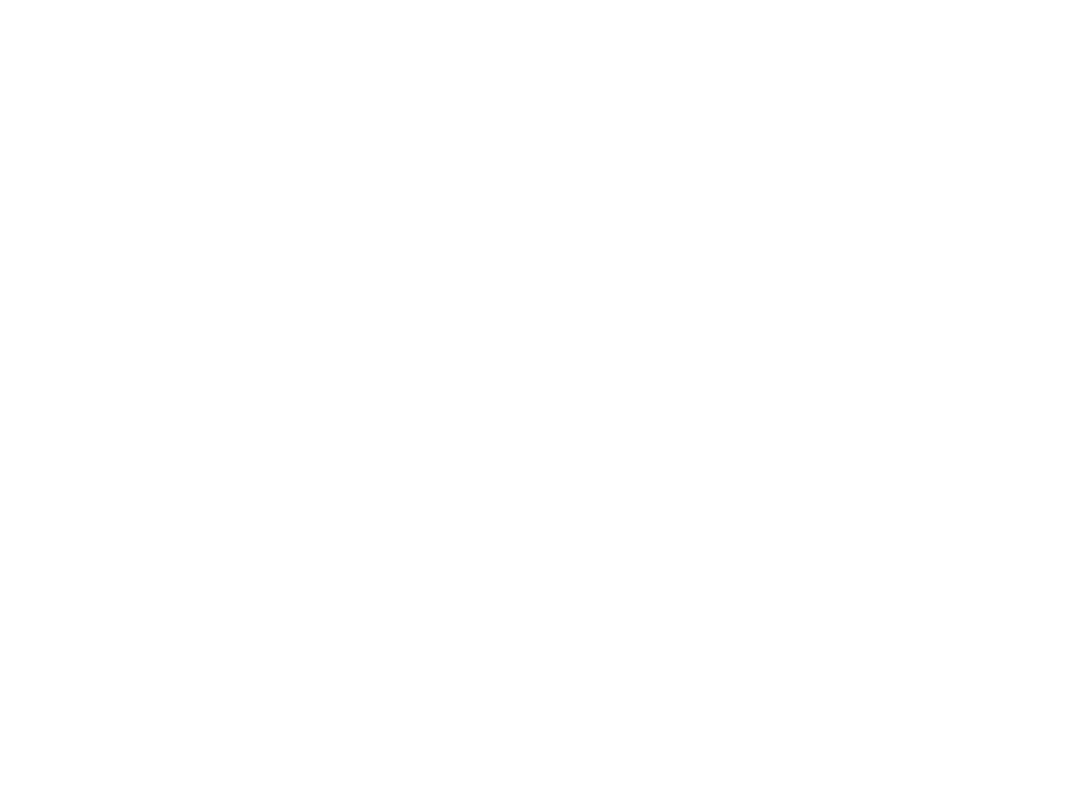
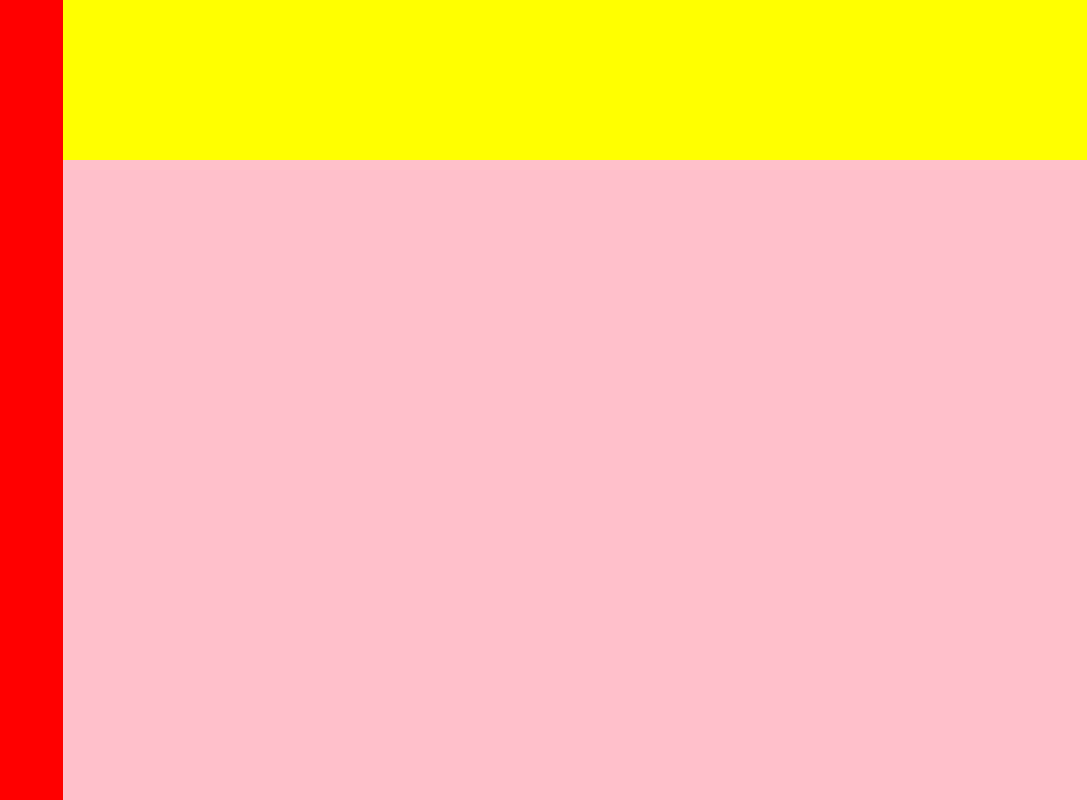
Before and after one commit to HannahCunliffe/admin_dashboard, a plain HTML site: page index.html in a window 1280 px wide. Shown: the whole page, without its empty margins (193-1280 px from the left). Drawn offline with Linux system fonts and the light colour scheme.

Commit message:
plotted basic page layout in html and css

```diff
--- a/index.html
+++ b/index.html
@@ -7,6 +7,16 @@
     <title>Admin Dashboard</title>
 </head>
 <body>
+    <div class="pageContainer">
+        <div class="sidebar">
 
+        </div>
+        <div class="header">
+
+        </div>
+        <div class="mainContent">
+
+        </div>
+    </div>
 </body>
 </html>
--- a/style.css
+++ b/style.css
@@ -0,0 +1,28 @@
+* {
+    margin: 0;
+    padding: 0;
+    box-sizing: border-box;
+}
+
+.pageContainer {
+    height: 100vh;
+    width: 100vw;
+    display: grid;
+    background-color: black;
+    grid-template-columns: 1fr 4fr;
+    grid-template-rows: 1fr 4fr;
+}
+
+.sidebar {
+    background-color: red;
+    grid-row: 1 / 3;
+}
+
+.header {
+    background-color: yellow;
+}
+
+.mainContent {
+    background-color: pink;
+
+}
```
